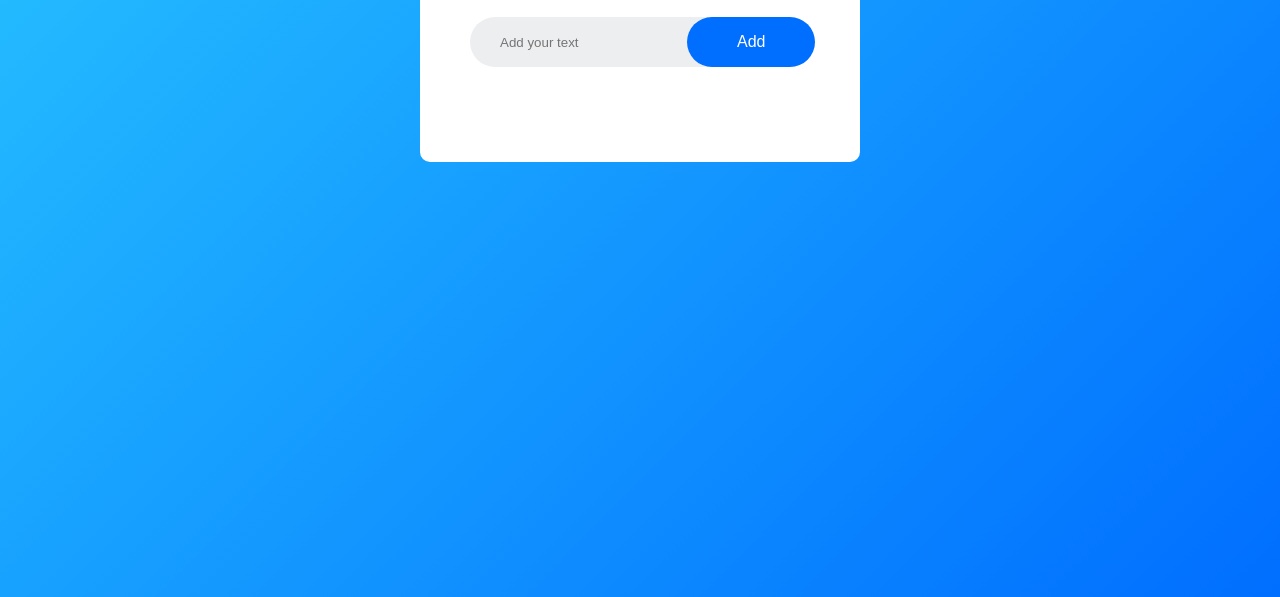
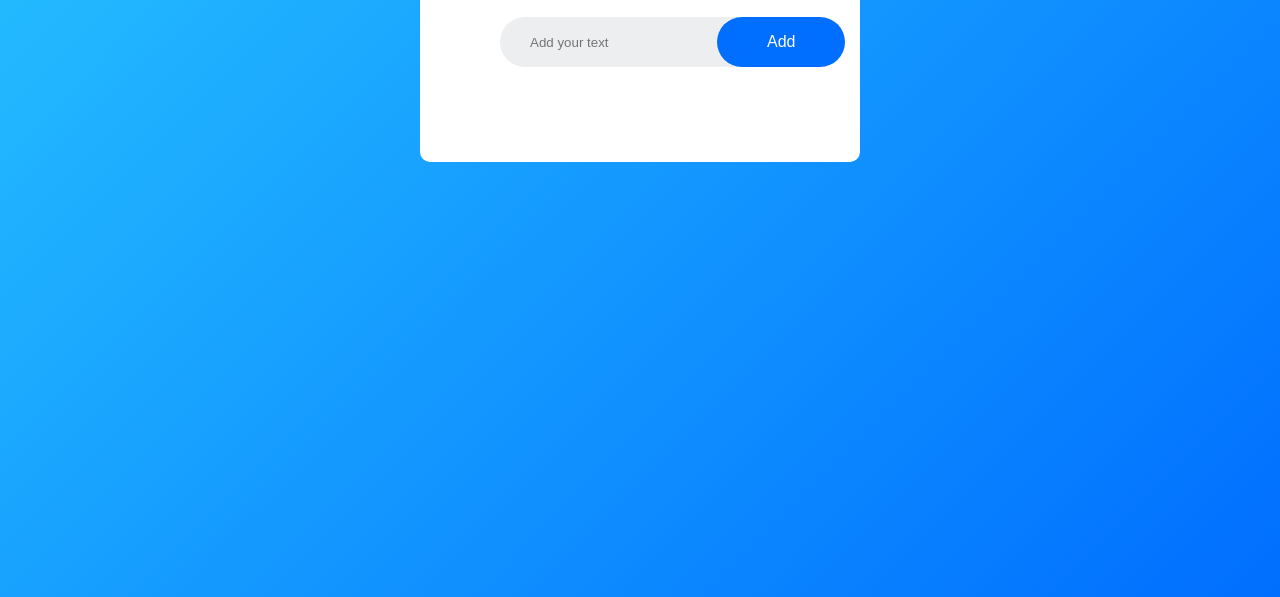
Before and after one commit to mirecuerdo/todo, a plain HTML site: page index.html in a window 1280 px wide. Shown: the part 203-800 px from the top of the page. Drawn offline with Linux system fonts and the light colour scheme.

Commit message:
Update styles.css

```diff
--- a/styles.css
+++ b/styles.css
@@ -17,7 +17,7 @@
     max-width: 440px;
     background: #fff;
     margin: 100px auto 20px;
-    padding: 40px 50px 70px;
+    padding: 40px 80px 70px;
     border-radius: 10px;
 }
 
```
